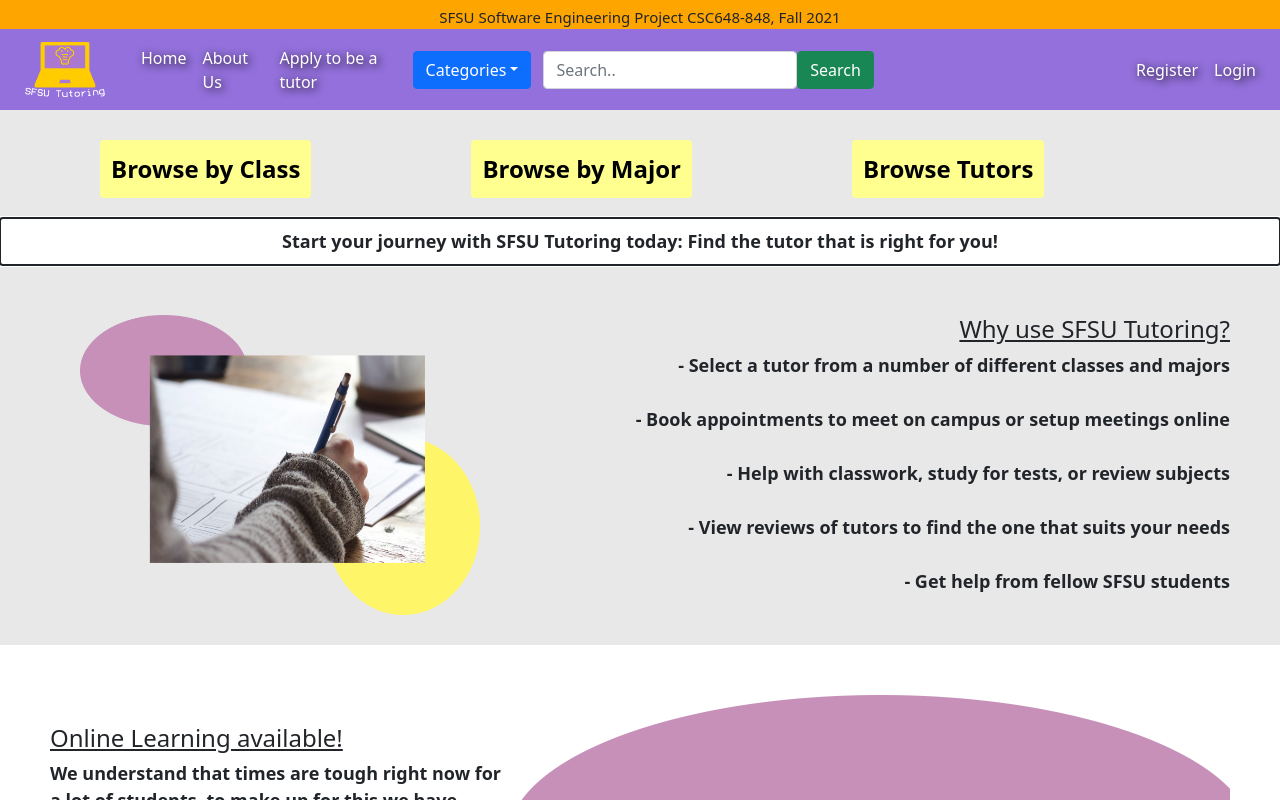
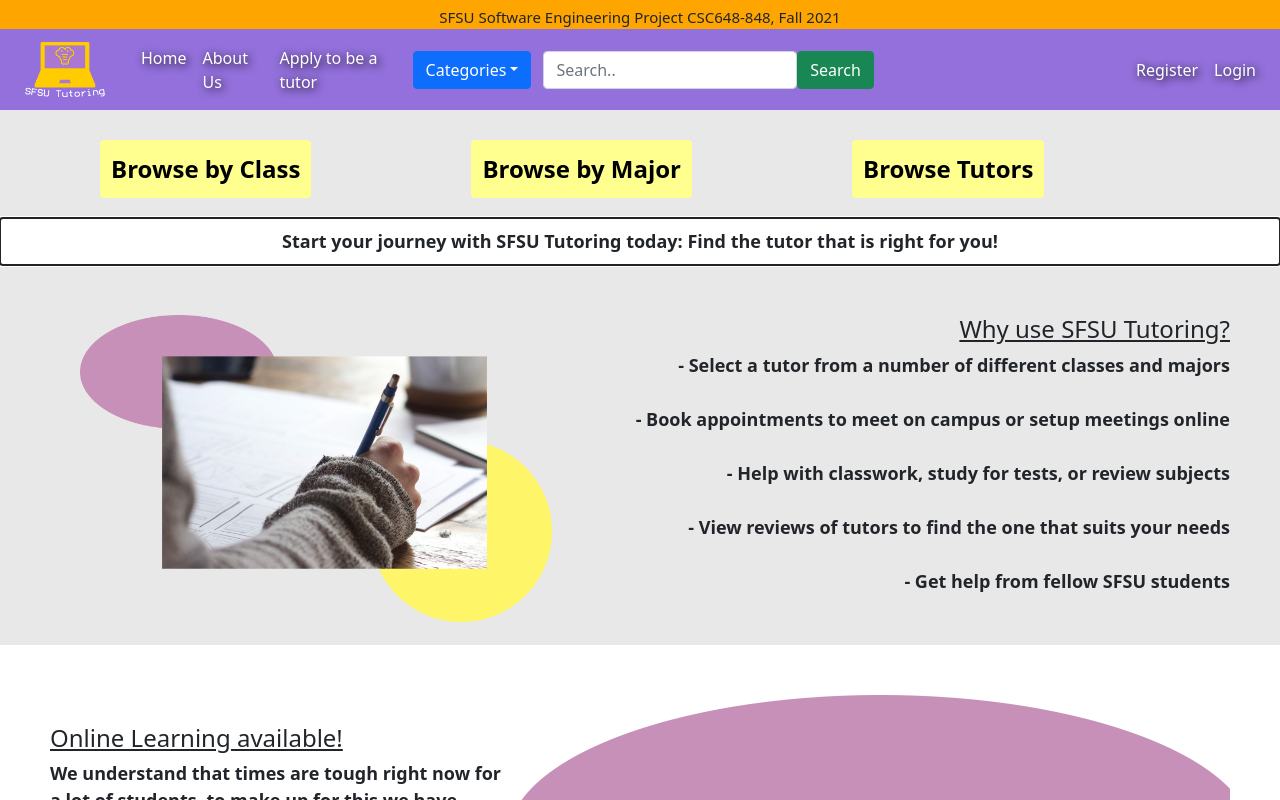
Before and after one commit to dsLeks/tutoringApp, a React (Create React App) app in the folder application/client/: page / in a window 1280 px wide. Shown: the top 800 px of the page. Built offline with nearby package versions, Linux system fonts and the light colour scheme.

Commit message:
All elements present, need placement and alignment fixes

```diff
--- a/application/client/src/components/Home.css
+++ b/application/client/src/components/Home.css
@@ -52,7 +52,8 @@ h4{
 
 .a-img{
     float:left;
-    width: 100%;
+    width: 40% !important;
+    height: 40% !important;
 }
 
 .a-img1{
```
